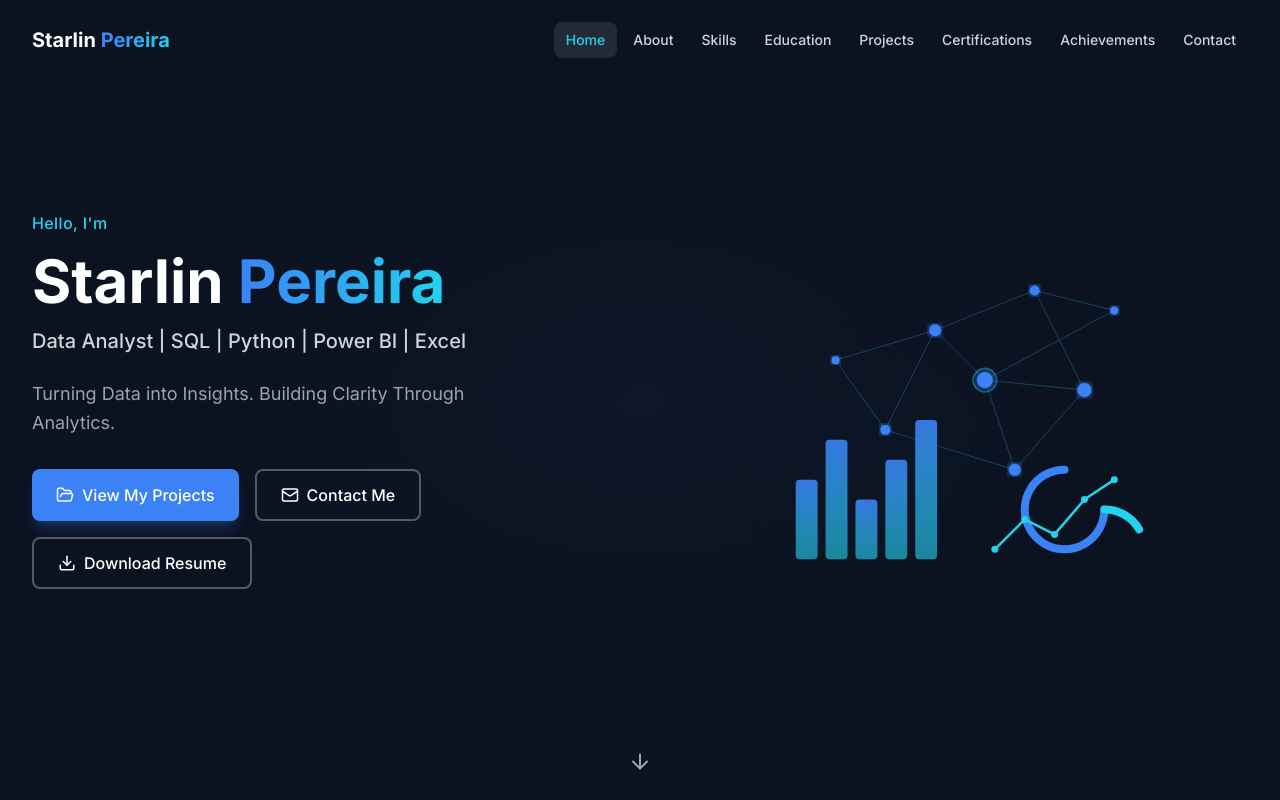
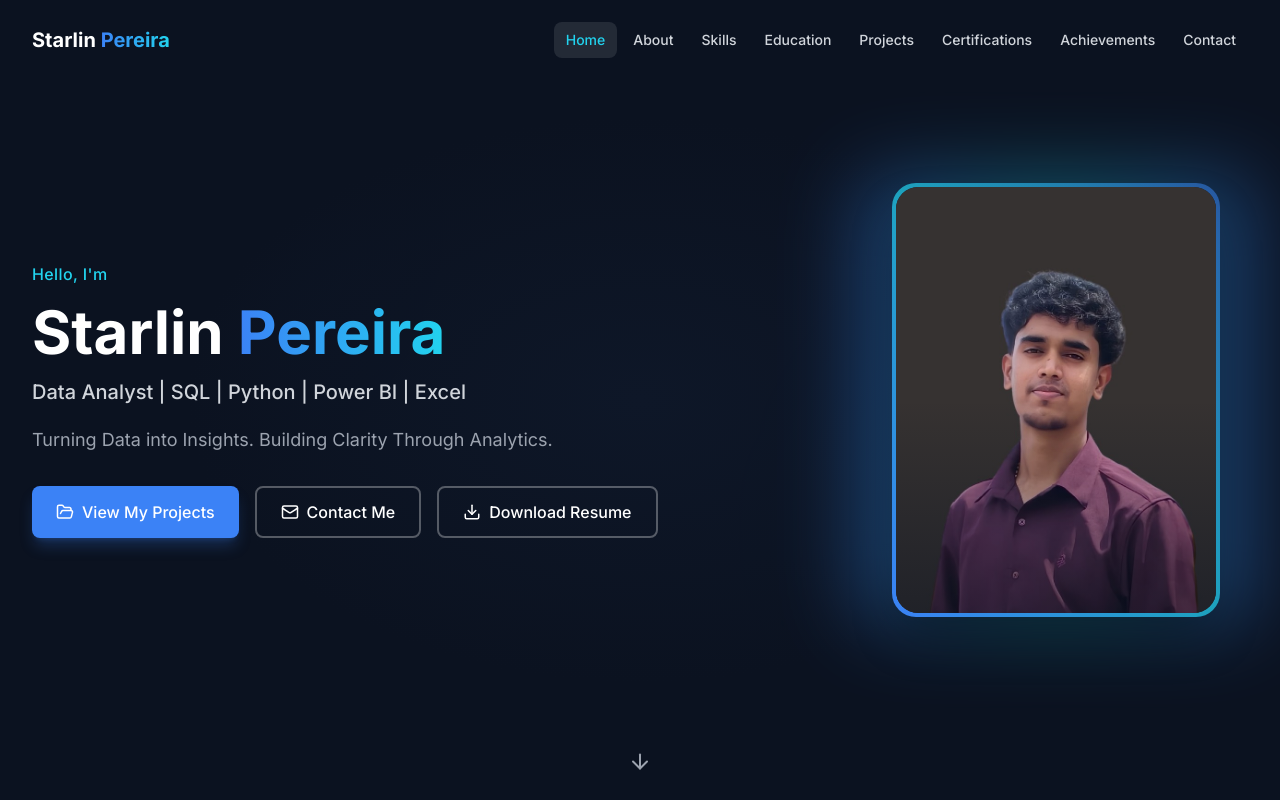
Before and after one commit to Starlin7/Starlin7.github.io, a React (Vite) app: page / in a window 1280 px wide. Shown: the top 800 px of the page. Built offline with nearby package versions, Linux system fonts and the light colour scheme.

Commit message:
Update hero section to include Starlin Pereira profile photograph with glowing gradient frame

```diff
--- a/src/components/Hero.jsx
+++ b/src/components/Hero.jsx
@@ -1,31 +1,31 @@
 import React from 'react';
 import { motion } from 'framer-motion';
 import { ArrowDown, FolderOpen, Mail, Download } from 'lucide-react';
-import HeroVisual from './HeroVisual';
 
 export default function Hero() {
   return (
-    <section id="home" className="relative min-h-screen bg-navy overflow-hidden flex items-center">
-      {/* Background Elements */}
-      <div className="absolute inset-0">
-        <div className="absolute top-20 left-10 w-72 h-72 bg-electric/5 rounded-full blur-3xl" />
-        <div className="absolute bottom-20 right-10 w-96 h-96 bg-cyan/5 rounded-full blur-3xl" />
+    <section id="home" className="relative min-h-screen bg-navy overflow-hidden flex items-center pt-24 pb-16 lg:py-0">
+      {/* Background Ambient Glows */}
+      <div className="absolute inset-0 pointer-events-none">
+        <div className="absolute top-20 left-10 w-72 h-72 bg-electric/10 rounded-full blur-3xl" />
+        <div className="absolute bottom-20 right-10 w-96 h-96 bg-cyan/10 rounded-full blur-3xl" />
         <div className="absolute inset-0 bg-[radial-gradient(ellipse_at_center,_var(--tw-gradient-stops))] from-navy-light/50 via-navy to-navy" />
       </div>
 
-      <div className="container-custom relative z-10 py-20 md:py-0">
-        <div className="grid lg:grid-cols-2 gap-12 lg:gap-16 items-center">
+      <div className="container-custom relative z-10 w-full">
+        <div className="grid lg:grid-cols-12 gap-10 lg:gap-12 items-center">
           {/* Left Content */}
           <motion.div
             initial={{ opacity: 0, x: -40 }}
             animate={{ opacity: 1, x: 0 }}
             transition={{ duration: 0.7, ease: 'easeOut' }}
+            className="lg:col-span-7 order-2 lg:order-1"
           >
             <motion.p
               initial={{ opacity: 0, y: 10 }}
               animate={{ opacity: 1, y: 0 }}
               transition={{ delay: 0.2 }}
-              className="text-cyan font-medium mb-4 tracking-wide"
+              className="text-cyan font-medium mb-3 sm:mb-4 tracking-wide"
             >
               Hello, I'm
             </motion.p>
@@ -33,21 +33,21 @@ export default function Hero() {
               Starlin{' '}
               <span className="gradient-text">Pereira</span>
             </h1>
-            <p className="text-lg sm:text-xl text-gray-300 mb-6 font-medium">
+            <p className="text-lg sm:text-xl text-gray-300 mb-5 font-medium">
               Data Analyst | SQL | Python | Power BI | Excel
             </p>
-            <p className="text-gray-400 text-lg mb-8 leading-relaxed max-w-lg">
+            <p className="text-gray-400 text-base sm:text-lg mb-8 leading-relaxed max-w-xl">
               Turning Data into Insights. Building Clarity Through Analytics.
             </p>
 
-            <div className="flex flex-wrap gap-4">
+            <div className="flex flex-wrap gap-3.5 sm:gap-4">
               <a href="#projects" className="btn-primary">
                 <FolderOpen size={18} />
-                View My Projects
+                <span>View My Projects</span>
               </a>
               <a href="#contact" className="btn-outline-white">
                 <Mail size={18} />
-                Contact Me
+                <span>Contact Me</span>
               </a>
               <a
                 href="/assets/Starlin_Pereira_Resume.pdf"
@@ -55,19 +55,36 @@ export default function Hero() {
                 className="btn-outline-white"
               >
                 <Download size={18} />
-                Download Resume
+                <span>Download Resume</span>
               </a>
             </div>
           </motion.div>
 
-          {/* Right Visual */}
+          {/* Right Profile Photograph */}
           <motion.div
-            initial={{ opacity: 0, x: 40 }}
-            animate={{ opacity: 1, x: 0 }}
-            transition={{ duration: 0.7, delay: 0.3, ease: 'easeOut' }}
-            className="hidden lg:flex justify-center"
+            initial={{ opacity: 0, scale: 0.92, y: 20 }}
+            animate={{ opacity: 1, scale: 1, y: 0 }}
+            transition={{ duration: 0.7, delay: 0.25, ease: 'easeOut' }}
+            className="lg:col-span-5 order-1 lg:order-2 flex justify-center lg:justify-end"
           >
-            <HeroVisual />
+            <div className="relative group max-w-xs sm:max-w-sm w-full flex justify-center">
+              {/* Soft Ambient Glow */}
+              <div className="absolute -inset-2 bg-gradient-to-r from-electric via-cyan to-blue-500 rounded-3xl blur-2xl opacity-35 group-hover:opacity-50 transition-opacity duration-500 pointer-events-none" />
+
+              {/* Gradient Border Frame */}
+              <div className="relative p-1 rounded-3xl bg-gradient-to-tr from-electric via-cyan/70 to-blue-500/50 shadow-2xl shadow-black/40">
+                <div className="relative w-56 sm:w-64 md:w-72 lg:w-80 aspect-[3/4] rounded-[22px] overflow-hidden bg-navy-light">
+                  <img
+                    src="/assets/starlin-pereira.jpg"
+                    alt="Starlin Pereira – Data Analyst"
+                    className="w-full h-full object-cover object-top transition-transform duration-500 group-hover:scale-105"
+                    loading="eager"
+                  />
+                  {/* Subtle Inner Edge Gradient */}
+                  <div className="absolute inset-0 bg-gradient-to-t from-navy/50 via-transparent to-transparent pointer-events-none" />
+                </div>
+              </div>
+            </div>
           </motion.div>
         </div>
       </div>
@@ -78,7 +95,7 @@ export default function Hero() {
         initial={{ opacity: 0 }}
         animate={{ opacity: 1 }}
         transition={{ delay: 1.2 }}
-        className="absolute bottom-8 left-1/2 -translate-x-1/2 text-gray-400 hover:text-cyan transition-colors"
+        className="hidden md:flex absolute bottom-8 left-1/2 -translate-x-1/2 text-gray-400 hover:text-cyan transition-colors"
         aria-label="Scroll down"
       >
         <motion.div
```
Also changed, not shown: public/assets/starlin-pereira.jpg (added).
